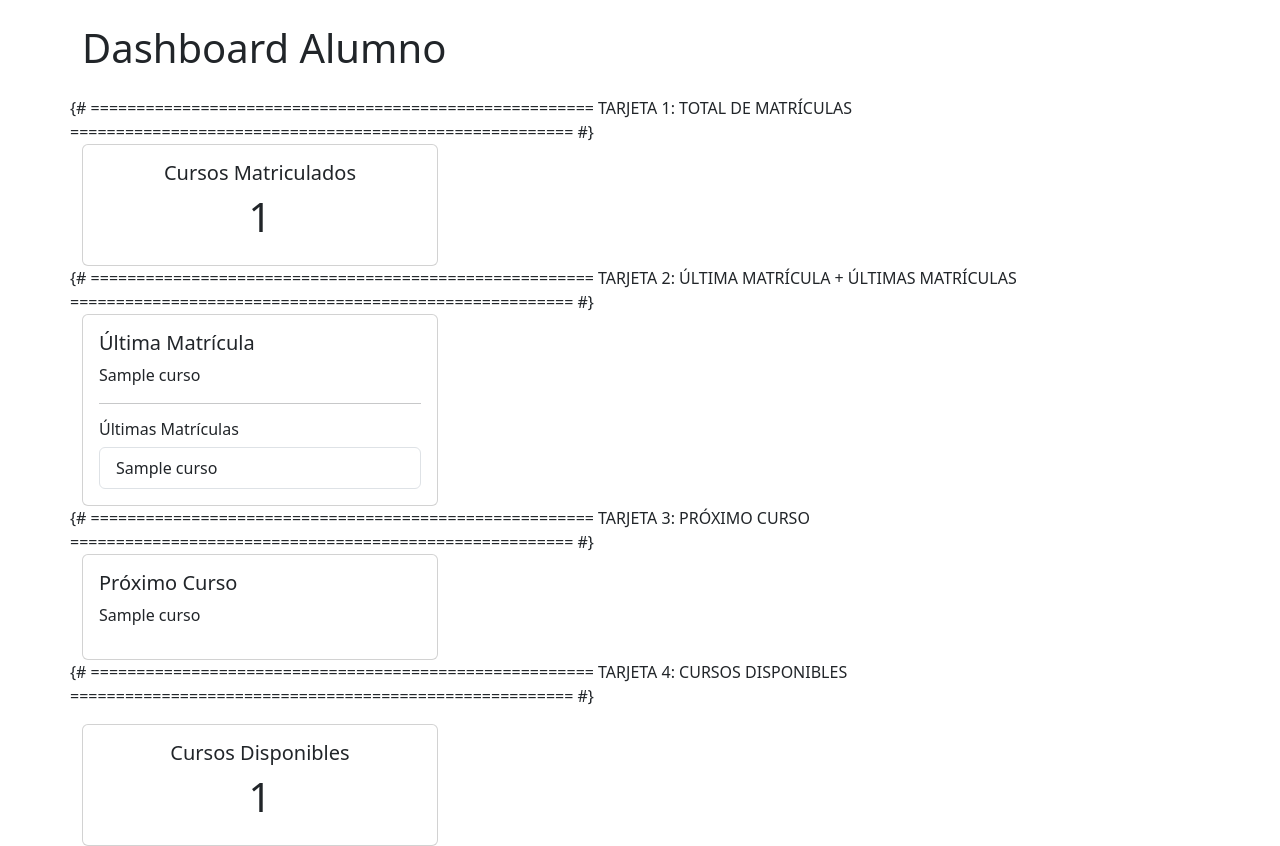
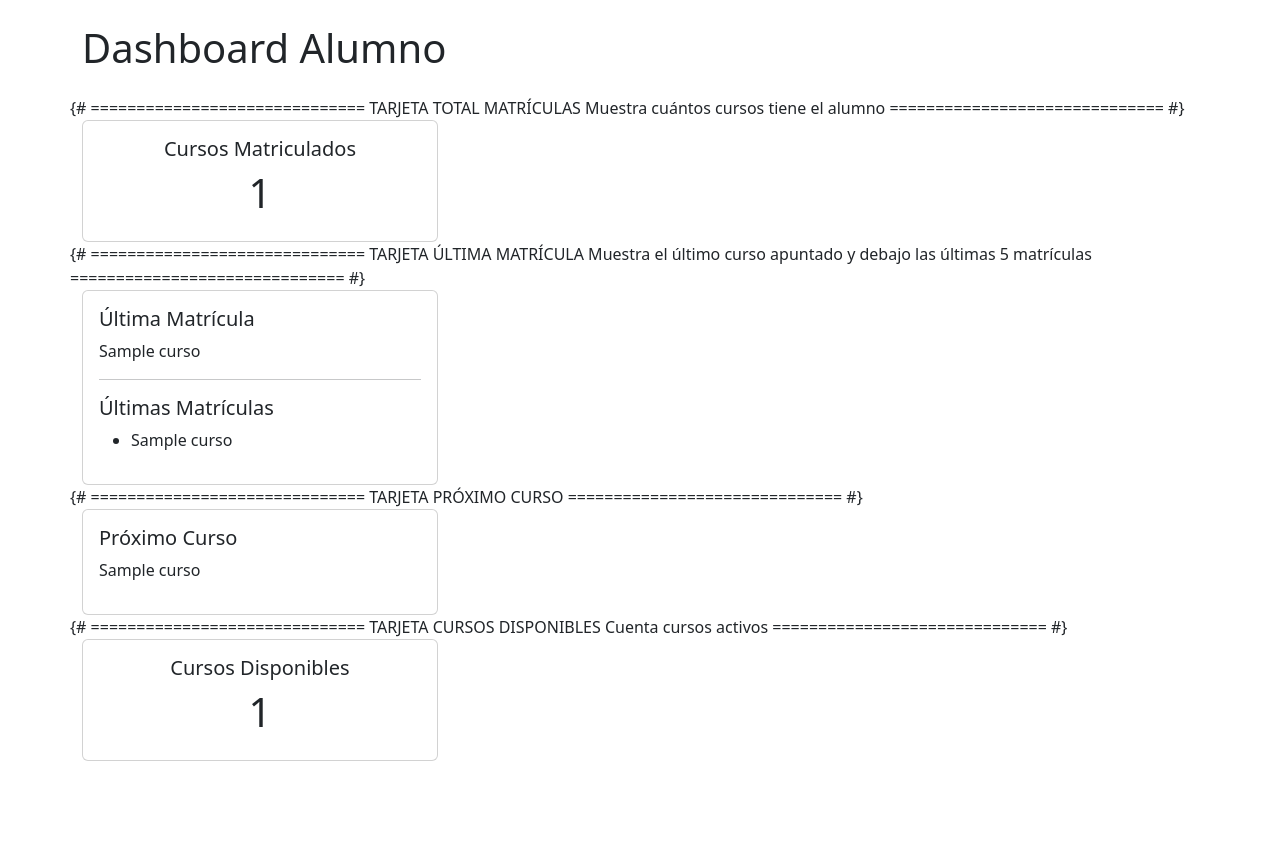
Before and after one commit to DannoEery/gestion_formacion, a Django app: page /matriculas/dashboard/ in a window 1280 px wide. Shown: the part 56-902 px from the top of the page. After the commit the page ends 817 px from the top, so only its background shows below. Run offline with Django 5.2, Linux system fonts and the light colour scheme; a user stored in the database is signed in; tables that the repository leaves empty hold one stand-in row (values such as "Sample post"); parts of the project's set-up code (start-up, migrations or seed data) failed here and were passed over; some libraries are stand-ins or nearby versions.

Commit message:
Añadido

```diff
--- a/templates/matriculas/dashboard.html
+++ b/templates/matriculas/dashboard.html
@@ -1,26 +1,28 @@
-{# Extiende de la plantilla base común del proyecto para heredar el diseño general #}
 {% extends 'base.html' %}
 
-{# Define el bloque del título específico para esta página del navegador #}
+{# Título de la página #}
 {% block title %}
 Dashboard
 {% endblock %}
 
-{# Define el contenido principal que se inyectará en la plantilla base #}
+
 {% block content %}
 
 <h1 class="mb-4">
     Dashboard Alumno
 </h1>
 
-{# Contenedor principal de Bootstrap en formato de fila para organizar las tarjetas #}
+
+{# Fila Bootstrap donde colocamos las tarjetas #}
 <div class="row">
 
-    {# =======================================================
-       TARJETA 1: TOTAL DE MATRÍCULAS
-       ======================================================= #}
+
+    {# ==============================
+       TARJETA TOTAL MATRÍCULAS
+       Muestra cuántos cursos tiene el alumno
+       ============================== #}
+
     <div class="col-md-4">
-
         <div class="card text-center">
 
             <div class="card-body">
@@ -29,6 +31,7 @@ Dashboard
                     Cursos Matriculados
                 </h5>
 
+                {# Variable enviada desde views.py #}
                 <h1>
                     {{ total_matriculas }}
                 </h1>
@@ -36,24 +39,30 @@ Dashboard
             </div>
 
         </div>
-
     </div>
 
-    {# =======================================================
-       TARJETA 2: ÚLTIMA MATRÍCULA + ÚLTIMAS MATRÍCULAS
-       ======================================================= #}
+
+
+
+    {# ==============================
+       TARJETA ÚLTIMA MATRÍCULA
+       Muestra el último curso apuntado
+       y debajo las últimas 5 matrículas
+       ============================== #}
+
     <div class="col-md-4">
 
         <div class="card">
 
             <div class="card-body">
 
-                {# Título de la sección #}
+
                 <h5>
                     Última Matrícula
                 </h5>
 
-                {# Muestra la última matrícula realizada por el alumno #}
+
+                {# Comprueba si existe una matrícula #}
                 <p>
 
                     {% if ultima_matricula %}
@@ -68,34 +77,35 @@ Dashboard
 
                 </p>
 
+
                 <hr>
 
-                {# Listado de las últimas matrículas realizadas #}
-                <h6>
+
+                {# Lista de las últimas matrículas #}
+                <h5>
                     Últimas Matrículas
-                </h6>
+                </h5>
 
-                <ul class="list-group">
+
+                <ul>
 
                     {% for matricula in ultimas_matriculas %}
 
-                    <li class="list-group-item">
-
+                    <li>
+                        {# Accede al nombre del curso relacionado #}
                         {{ matricula.curso.nombre }}
-
                     </li>
 
                     {% empty %}
 
-                    <li class="list-group-item">
-
-                        No hay matrículas.
-
+                    <li>
+                        No hay matrículas
                     </li>
 
                     {% endfor %}
 
                 </ul>
+
 
             </div>
 
@@ -103,9 +113,14 @@ Dashboard
 
     </div>
 
-    {# =======================================================
-       TARJETA 3: PRÓXIMO CURSO
-       ======================================================= #}
+
+
+
+
+    {# ==============================
+       TARJETA PRÓXIMO CURSO
+       ============================== #}
+
     <div class="col-md-4">
 
         <div class="card">
@@ -115,6 +130,7 @@ Dashboard
                 <h5>
                     Próximo Curso
                 </h5>
+
 
                 <p>
 
@@ -130,16 +146,23 @@ Dashboard
 
                 </p>
 
+
             </div>
 
         </div>
 
     </div>
 
-    {# =======================================================
-       TARJETA 4: CURSOS DISPONIBLES
-       ======================================================= #}
-    <div class="col-md-4 mt-3">
+
+
+
+
+    {# ==============================
+       TARJETA CURSOS DISPONIBLES
+       Cuenta cursos activos
+       ============================== #}
+
+    <div class="col-md-4">
 
         <div class="card text-center">
 
@@ -149,9 +172,11 @@ Dashboard
                     Cursos Disponibles
                 </h5>
 
+
                 <h1>
                     {{ cursos_disponibles }}
                 </h1>
+
 
             </div>
 
@@ -159,6 +184,8 @@ Dashboard
 
     </div>
 
+
 </div>
 
+
 {% endblock %}
```
